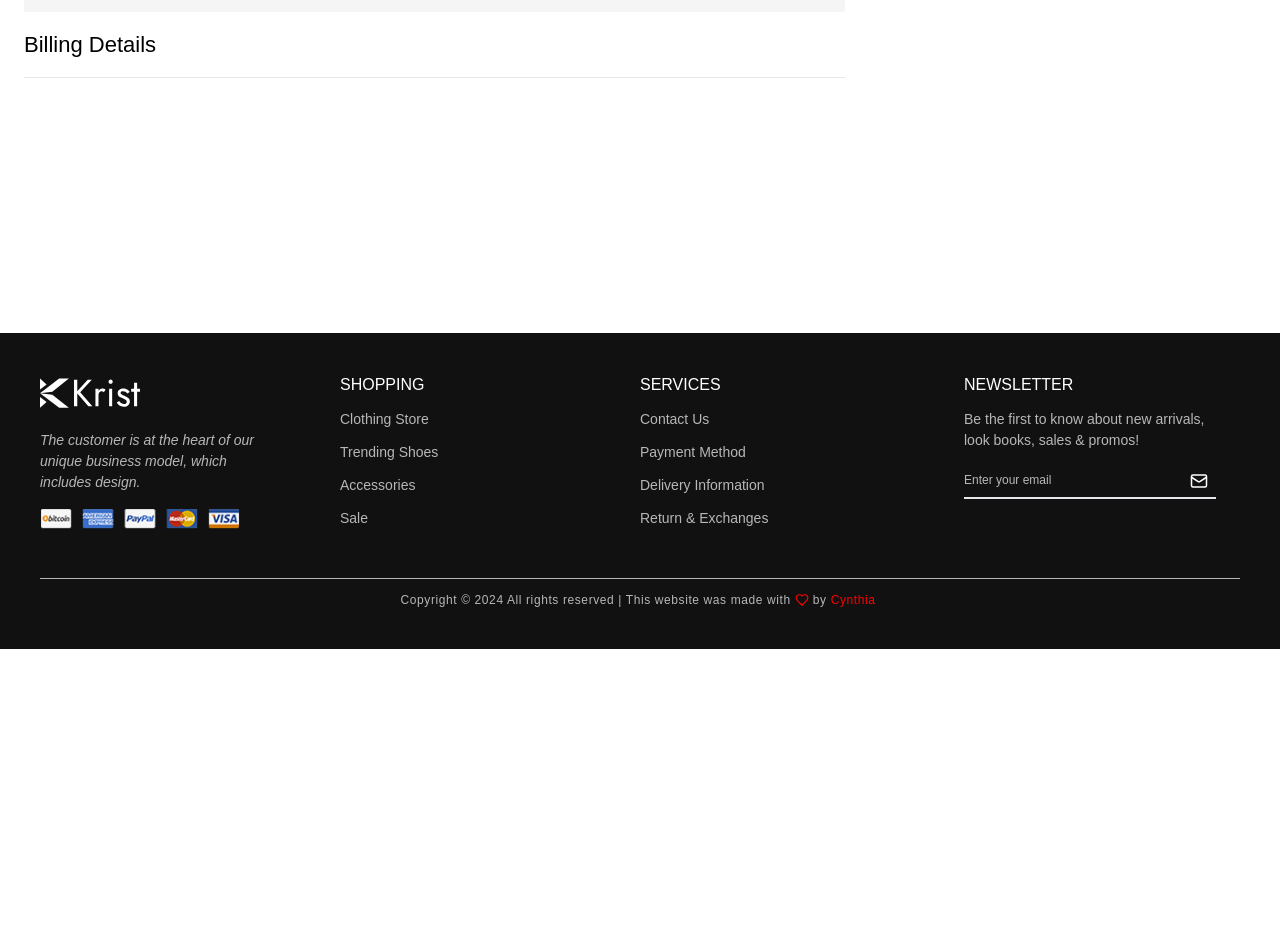
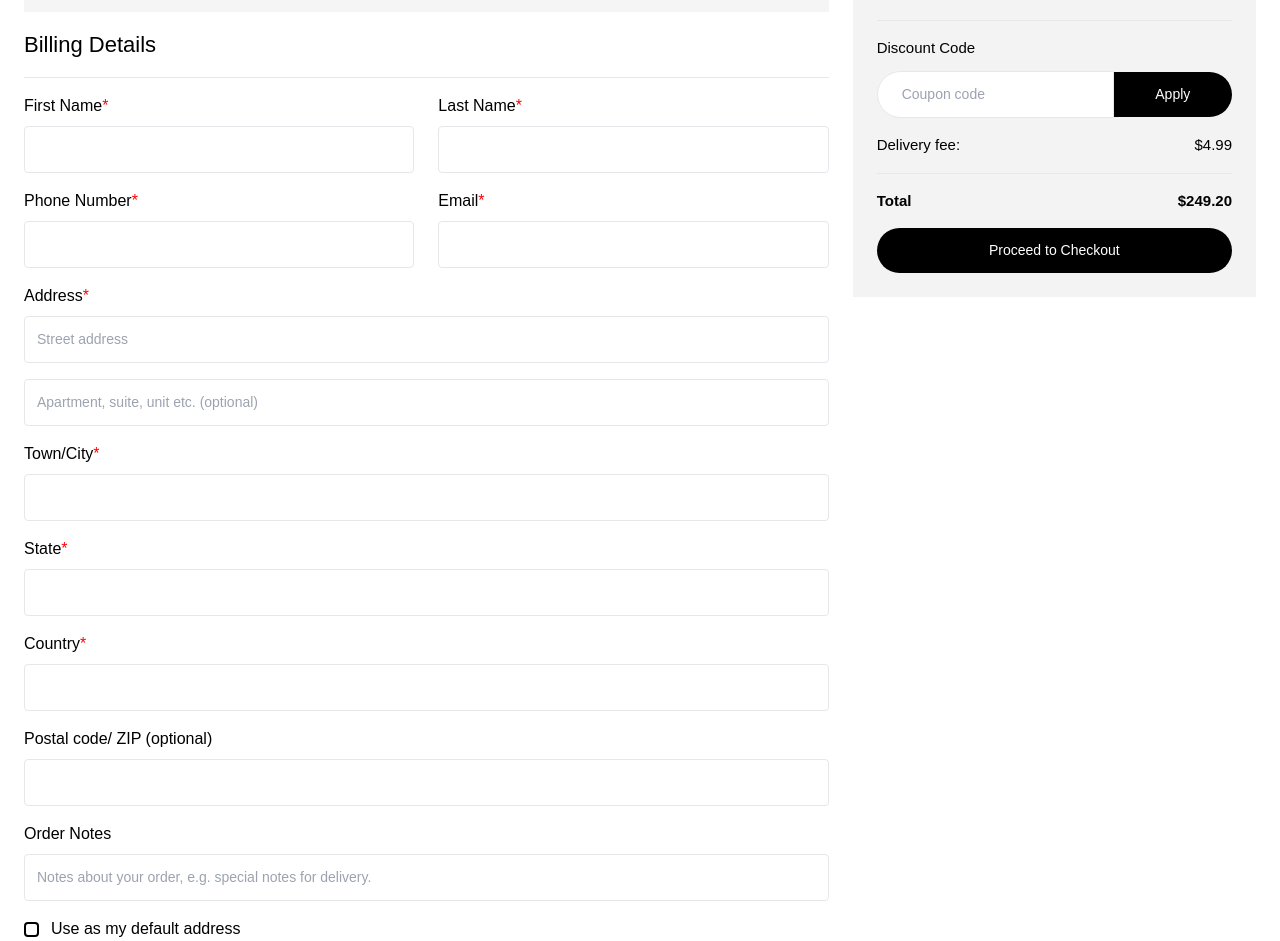
Before and after one commit to Ada-nna/Krist, a Next.js app: page /billing-details in a window 1280 px wide. Shown: the part 151-1092 px from the top of the page. Before the commit the page ends 800 px from the top, so only its background shows below. Built offline with nearby package versions, Linux system fonts and the light colour scheme; a web font is replaced by a local one.

Commit message:
changes made in the billing address

```diff
--- a/app/billing-details/page.tsx
+++ b/app/billing-details/page.tsx
@@ -1,10 +1,11 @@
 import React from "react";
 import { Tag } from "lucide-react";
+import BillingForm from "@/components/BillingForm";
 
 const page = () => {
   return (
     <section className="container flex-1 mt-4 px-4 md:px-6 py-4 md:py-6">
-      <div className="w-full flex md:gap-6">
+      <div className="w-full flex items-start md:gap-6">
         <div className="w-2/3">
           <div className="border-t-2 border-[#4CBB17] bg-[#f5f5f5] p-4 flex items-center gap-3 tracking-wide">
             <Tag size={16} strokeWidth={1} className="transform rotate-90" />
@@ -19,7 +20,42 @@ const page = () => {
             <hr className="w-full my-4" />
           </div>
 
-          <div></div>
+          <div>
+            <BillingForm />
+          </div>
+        </div>
+
+        <div className="bg-[#f3f3f3] p-6 w-1/3 h-auto">
+          <div className="flex items-center justify-between font-medium text-[15px]">
+            <p>Subtotal</p>
+            <p>$244.21</p>
+          </div>
+          <hr className="w-full my-4" />
+          <div>
+            <p className="text-[15px] font-medium">Discount Code</p>
+            <div className="flex items-center mt-3">
+              <input
+                placeholder="Coupon code"
+                className="bg-white border px-6 py-3 text-[14px] w-2/3 rounded-l-full"
+              />
+              <button className="bg-black p-3 w-1/3 text-[14px] text-white rounded-r-full hover:text-[#b7b7b7] hover:duration-300 transition-all duration-300 active:text-[#f3f3f3]">
+                Apply
+              </button>
+            </div>
+          </div>
+          <div className="mt-4 flex items-center justify-between font-medium text-[15px]">
+            <p>Delivery fee:</p>
+            <p>$4.99</p>
+          </div>
+          <hr className="w-full my-4" />
+          <div className="flex items-center justify-between font-semibold text-[15px]">
+            <p>Total</p>
+            <p>$249.20</p>
+          </div>
+
+          <button className="bg-black mt-4 p-3 w-full text-[14px] text-white rounded-full hover:scale-105 transition-all duration-300 active:text-[#f3f3f3]">
+            Proceed to Checkout
+          </button>
         </div>
       </div>
     </section>
--- /dev/null
+++ b/components/BillingForm.tsx
@@ -0,0 +1,146 @@
+import React from "react";
+
+const BillingForm = () => {
+  return (
+    <section>
+      <div className="w-full flex items-center gap-6">
+        <div className="flex flex-col w-1/2">
+          <label className="text-[14px] md:text-base" htmlFor="first-name">
+            First Name<span className="text-[red]">*</span>
+          </label>
+          <input
+            type="text"
+            name="first-name"
+            className="border p-3 mt-2 text-[14px] outline-none rounded-[4px]"
+          />
+        </div>
+        <div className="flex flex-col w-1/2">
+          <label className="text-[14px] md:text-base" htmlFor="last-name">
+            Last Name<span className="text-[red]">*</span>
+          </label>
+          <input
+            type="text"
+            name="last-name"
+            className="border p-3 mt-2 text-[14px] outline-none rounded-[4px]"
+          />
+        </div>
+      </div>
+
+      <div className="w-full flex items-center gap-6 mt-4">
+        <div className="flex flex-col w-1/2">
+          <label className="text-[14px] md:text-base" htmlFor="phone">
+            Phone Number<span className="text-[red]">*</span>
+          </label>
+          <input
+            type="number"
+            name="phone"
+            className="border p-3 mt-2 text-[14px] outline-none rounded-[4px]"
+          />
+        </div>
+        <div className="flex flex-col w-1/2">
+          <label className="text-[14px] md:text-base" htmlFor="email">
+            Email<span className="text-[red]">*</span>
+          </label>
+          <input
+            type="email"
+            name="email"
+            className="border p-3 mt-2 text-[14px] outline-none rounded-[4px]"
+          />
+        </div>
+      </div>
+
+      <div className="flex flex-col mt-4">
+        <label className="text-[14px] md:text-base" htmlFor="address">
+          Address<span className="text-[red]">*</span>
+        </label>
+        <input
+          type="text"
+          name="address"
+          placeholder="Street address"
+          className="border p-3 mt-2 text-[14px] outline-none rounded-[4px]"
+        />
+        <input
+          type="text"
+          name="address"
+          placeholder="Apartment, suite, unit etc. (optional)"
+          className="border p-3 mt-4 text-[14px] outline-none rounded-[4px]"
+        />
+      </div>
+
+      <div className="flex flex-col mt-4">
+        <label className="text-[14px] md:text-base" htmlFor="town-city">
+          Town/City<span className="text-[red]">*</span>
+        </label>
+        <input
+          type="text"
+          name="town-city"
+          className="border p-3 mt-2 text-[14px] outline-none rounded-[4px]"
+        />
+      </div>
+
+      <div className="flex flex-col mt-4">
+        <label className="text-[14px] md:text-base" htmlFor="state">
+          State<span className="text-[red]">*</span>
+        </label>
+        <input
+          type="text"
+          name="state"
+          className="border p-3 mt-2 text-[14px] outline-none rounded-[4px]"
+        />
+      </div>
+
+      <div className="flex flex-col mt-4">
+        <label className="text-[14px] md:text-base" htmlFor="country">
+          Country<span className="text-[red]">*</span>
+        </label>
+        <input
+          type="text"
+          name="country"
+          className="border p-3 mt-2 text-[14px] outline-none rounded-[4px]"
+        />
+      </div>
+
+      <div className="flex flex-col mt-4">
+        <label className="text-[14px] md:text-base" htmlFor="zip">
+          Postal code/ ZIP (optional)
+        </label>
+        <input
+          type="text"
+          name="zip"
+          className="border p-3 mt-2 text-[14px] outline-none rounded-[4px]"
+        />
+      </div>
+
+      <div className="flex flex-col mt-4">
+        <label className="text-[14px] md:text-base" htmlFor="notes">
+          Order Notes
+        </label>
+        <input
+          type="text"
+          name="notes"
+          placeholder="Notes about your order, e.g. special notes for delivery."
+          className="border p-3 mt-2 text-[14px] outline-none rounded-[4px]"
+        />
+      </div>
+
+      <div className="flex items-center gap-3 mt-4">
+        <input
+          type="checkbox"
+          name="default-address"
+          className="product-checkbox"
+        />
+        <label className="text-[14px] md:text-base" htmlFor="default-address">
+          Use as my default address
+        </label>
+      </div>
+
+      <div className="flex items-center justify-end">
+        <button className="bg-black mt-4 py-3 px-6 text-[14px] text-white rounded-full hover:scale-105 transition-all duration-300 active:text-[#f3f3f3]">
+          Save and Continue
+        </button>
+      </div>
+    </section>
+  );
+};
+
+export default BillingForm;
--- a/components/homepage/Countdown.tsx
+++ b/components/homepage/Countdown.tsx
@@ -2,7 +2,7 @@
 import React, { useState, useEffect } from "react";
 
 const Countdown = () => {
-  const targetDate = new Date("2024-12-31T23:59:59").getTime();
+  const targetDate = new Date("2025-12-31T23:59:59").getTime();
 
   const calculateTimeLeft = () => {
     const now = new Date().getTime();
--- a/components/productDetails/ProductInformation.tsx
+++ b/components/productDetails/ProductInformation.tsx
@@ -21,7 +21,7 @@ const ProductInformation = () => {
               key={heading}
               className={`text-center font-medium md:text-[20px] cursor-pointer ${
                 activeState === heading
-                  ? "text-black border-b-2 border-black"
+                  ? "text-black border-b-2"
                   : "text-[#b7b7b7]"
               }`}
               onClick={() => handleHeadingClick(heading)}
@@ -89,7 +89,7 @@ const ProductInformation = () => {
                       >
                         <path
                           d="m13.73 3.51 1.76 3.52c.24.49.88.96 1.42 1.05l3.19.53c2.04.34 2.52 1.82 1.05 3.28l-2.48 2.48c-.42.42-.65 1.23-.52 1.81l.71 3.07c.56 2.43-.73 3.37-2.88 2.1l-2.99-1.77c-.54-.32-1.43-.32-1.98 0l-2.99 1.77c-2.14 1.27-3.44.32-2.88-2.1l.71-3.07c.13-.58-.1-1.39-.52-1.81l-2.48-2.48c-1.46-1.46-.99-2.94 1.05-3.28l3.19-.53c.53-.09 1.17-.56 1.41-1.05l1.76-3.52c.96-1.91 2.52-1.91 3.47 0Z"
-                          stroke="black"
+                          stroke="#b7b7b7"
                           strokeWidth="1.5"
                           strokeLinecap="round"
                           strokeLinejoin="round"
@@ -105,7 +105,7 @@ const ProductInformation = () => {
                     <input
                       type="text"
                       placeholder="Enter your name"
-                      className="border border-black p-3 rounded-[6px] text-[14px] outline-none"
+                      className="border p-3 rounded-[6px] text-[14px] outline-none"
                     />
                   </div>
                   <div className="flex flex-col my-3">
@@ -115,7 +115,7 @@ const ProductInformation = () => {
                     <input
                       type="email"
                       placeholder="examplejs@abc.com"
-                      className="border border-black p-3 rounded-[6px] text-[14px] outline-none"
+                      className="border p-3 rounded-[6px] text-[14px] outline-none"
                     />
                   </div>
                   <div className="flex flex-col my-3">
@@ -125,7 +125,7 @@ const ProductInformation = () => {
                     <textarea
                       cols={50}
                       rows={5}
-                      className="border border-black px-3 py-2 rounded-[6px] text-[14px] outline-none"
+                      className="border px-3 py-2 rounded-[6px] text-[14px] outline-none"
                     />
                   </div>
                   <button
```
